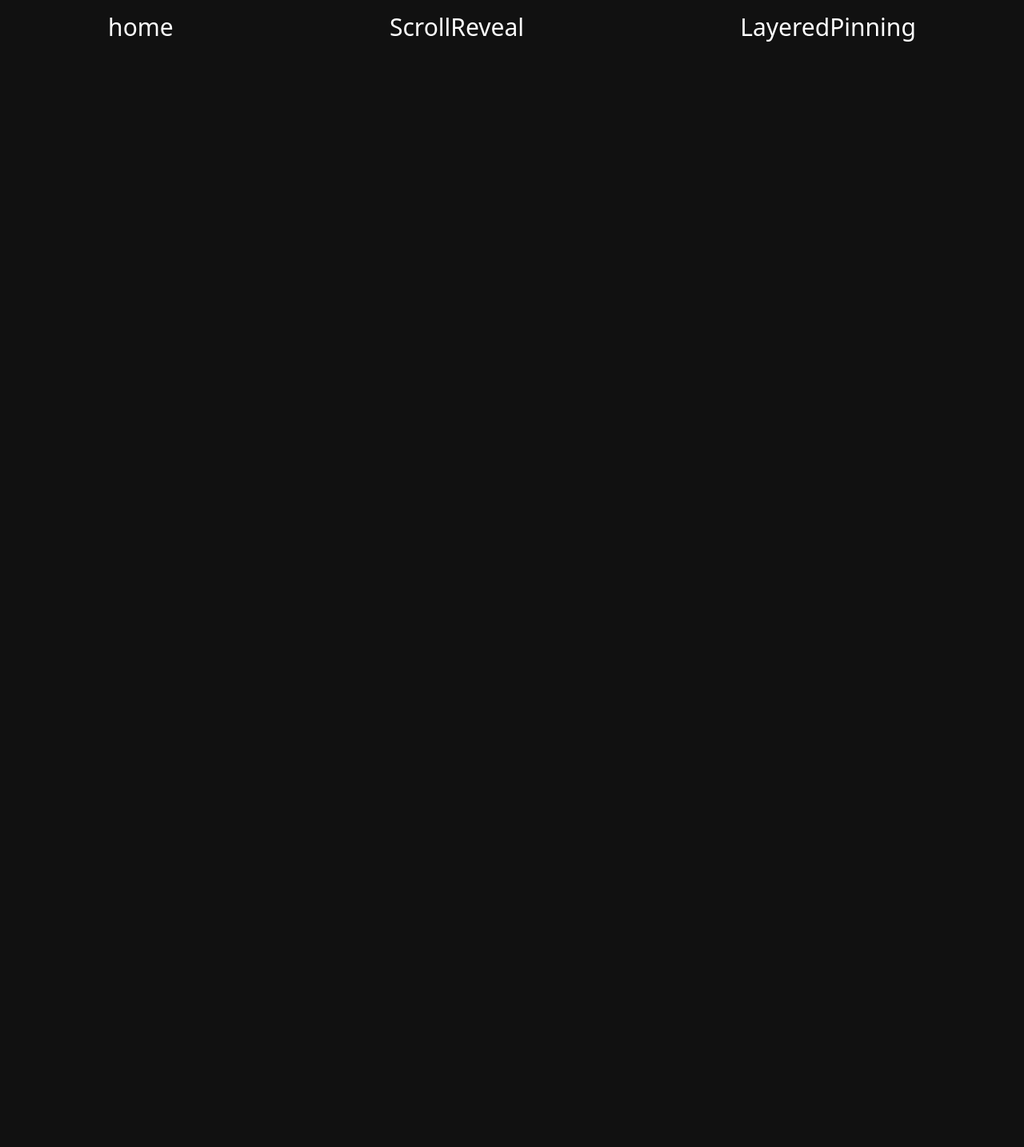
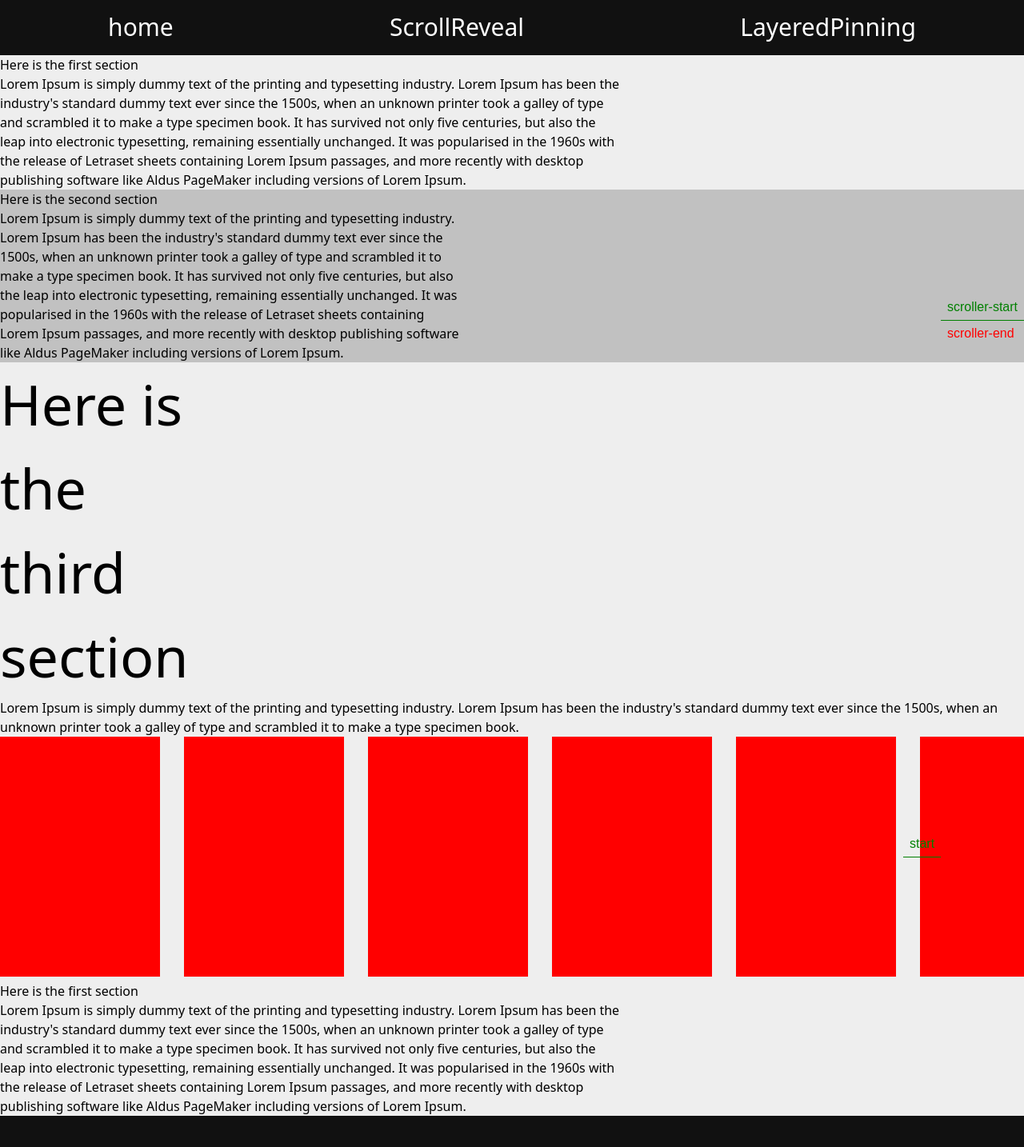
Before and after one commit to kumard3/react-gsap, a React (Create React App) app in the folder react-gsap-scrolltrigger/: page /LayeredPinning in a window 1280 px wide. Shown: the top 1434 px of the page at 80% size. Before the commit the page ends 800 px from the top, so only its background shows below. Built offline with nearby package versions, Linux system fonts and the light colour scheme.

Commit message:
layer pin

```diff
--- a/react-gsap-scrolltrigger/src/App.js
+++ b/react-gsap-scrolltrigger/src/App.js
@@ -18,7 +18,7 @@ function App() {
       </div> */}
 
       <Router>
-        <nav className="text-white h-[4.3rem] text-3xl  items-center flex justify-around ">
+        <nav className="text-white h-[4.3rem] text-3xl items-center flex justify-around ">
           <Link to="/">home</Link>
           <Link to="/ScrollReveal">ScrollReveal</Link>
           <Link to="/LayeredPinning">LayeredPinning</Link>
--- a/react-gsap-scrolltrigger/src/components/LayeredPinning.js
+++ b/react-gsap-scrolltrigger/src/components/LayeredPinning.js
@@ -1,28 +1,143 @@
-import React from "react";
+import React,{useEffect} from "react";
 import { gsap } from "gsap";
 import { ScrollTrigger } from "gsap/dist/ScrollTrigger";
+import '../styles/scrollReveal.css';
 export default function LayeredPinning() {
-  React.useEffect(() => {
-    gsap.registerPlugin(ScrollTrigger);
-    let sections = gsap.utils.toArray(".panel");
+  useEffect(() => {
 
-    gsap.to(sections, {
-      xPercent: -100 * (sections.length - 1),
-      ease: "none",
-      scrollTrigger: {
-        trigger: ".container",
-        pin: true,
-        scrub: 1,
-        snap: 1 / (sections.length - 1),
-        // base vertical scrolling on how wide the container is so it feels more natural.
-        start: "40% 60%",
-        // end: "+=3500",
-      }
-    });
-      }, []);
+    let sections = gsap.utils.toArray(".section3");
+    let boxees = gsap.utils.toArray('.boxees_holder');
+
+
+  gsap.to(boxees, {
+    x: () => { return -(sections[0].scrollWidth - document.documentElement.clientWidth) + "px" },
+    ease: "none",
+    scrollTrigger: {
+      trigger: boxees,
+      start: () => "center center",
+      end: () => { return "+=" + sections[0].scrollWidth },
+      scrub: true,
+      pin: '.wrapper',
+      markers: true,
+      anticipatePin: 1
+    }
+
+  });
+  console.log("+=" + sections[0].scrollWidth)
+
+  })
+
   return (
-    <div>
+    <>
+      {/* <div className="h-[150vh]">
+        <BasicTrigger />
+      </div>
+      <div className="min-h-[100vh]">
+        <ScrollReveal />
+      </div>
+     <div className="min-h-screen  text-emerald-50">
+        <LayeredPinning />
+      </div> */}
 
-    </div>
+      {/* <Router>
+        <nav className="text-white h-[4.3rem] text-3xl  items-center flex justify-around ">
+          <Link to="/">home</Link>
+          <Link to="/ScrollReveal">ScrollReveal</Link>
+          <Link to="/LayeredPinning">LayeredPinning</Link>
+        </nav>
+        <Routes>
+          <Route exact path="/" element={<BasicTrigger />} />
+          <Route exact path="/ScrollReveal" element={<ScrollReveal />} />
+          <Route exact path="/LayeredPinning" element={<LayeredPinning />} />
+        </Routes>
+      </Router> */}
+
+      <div className="wrapper">
+        <div className="section1">
+          <h1>Here is the first section</h1>
+          <p>
+            Lorem Ipsum is simply dummy text of the printing and typesetting
+            industry. Lorem Ipsum has been the industry's standard dummy text
+            ever since the 1500s, when an unknown printer took a galley of type
+            and scrambled it to make a type specimen book. It has survived not
+            only five centuries, but also the leap into electronic typesetting,
+            remaining essentially unchanged. It was popularised in the 1960s
+            with the release of Letraset sheets containing Lorem Ipsum passages,
+            and more recently with desktop publishing software like Aldus
+            PageMaker including versions of Lorem Ipsum.
+          </p>
+        </div>
+
+        <div className="section2">
+          <h1>Here is the second section</h1>
+          <p>
+            Lorem Ipsum is simply dummy text of the printing and typesetting
+            industry. Lorem Ipsum has been the industry's standard dummy text
+            ever since the 1500s, when an unknown printer took a galley of type
+            and scrambled it to make a type specimen book. It has survived not
+            only five centuries, but also the leap into electronic typesetting,
+            remaining essentially unchanged. It was popularised in the 1960s
+            with the release of Letraset sheets containing Lorem Ipsum passages,
+            and more recently with desktop publishing software like Aldus
+            PageMaker including versions of Lorem Ipsum.
+          </p>
+        </div>
+
+        <div className="section3">
+          <div className="section-heading">Here is the third section</div>
+          <p>
+            Lorem Ipsum is simply dummy text of the printing and typesetting
+            industry. Lorem Ipsum has been the industry's standard dummy text
+            ever since the 1500s, when an unknown printer took a galley of type
+            and scrambled it to make a type specimen book.{" "}
+          </p>
+
+          <div className="boxees_holder">
+            <div className="boxe"></div>
+
+            <div className="boxe"></div>
+
+            <div className="boxe"></div>
+
+            <div className="boxe"></div>
+
+            <div className="boxe"></div>
+
+            <div className="boxe"></div>
+
+            <div className="boxe"></div>
+
+            <div className="boxe"></div>
+
+            <div className="boxe"></div>
+
+            <div className="boxe"></div>
+
+            <div className="boxe"></div>
+
+            <div className="boxe"></div>
+
+            <div className="boxe"></div>
+
+            <div className="boxe"></div>
+          </div>
+        </div>
+
+        <div className="section1">
+          <h1>Here is the first section</h1>
+          <p>
+            Lorem Ipsum is simply dummy text of the printing and typesetting
+            industry. Lorem Ipsum has been the industry's standard dummy text
+            ever since the 1500s, when an unknown printer took a galley of type
+            and scrambled it to make a type specimen book. It has survived not
+            only five centuries, but also the leap into electronic typesetting,
+            remaining essentially unchanged. It was popularised in the 1960s
+            with the release of Letraset sheets containing Lorem Ipsum passages,
+            and more recently with desktop publishing software like Aldus
+            PageMaker including versions of Lorem Ipsum.
+          </p>
+        </div>
+      </div>
+    </>
   );
 }
--- a/react-gsap-scrolltrigger/src/index.css
+++ b/react-gsap-scrolltrigger/src/index.css
@@ -1,13 +1,13 @@
 @tailwind base;
 @tailwind components;
 @tailwind utilities;
+
+body {
+  background-color: #111;
+
+}
 .box.active {
     background-color: blue;
-  }
-
-  body {
-    background-color: #111;
-
   }
 
   .panel {
@@ -61,10 +61,6 @@
     position: absolute;
     left: 600px;
     top: 0px;
-  /*   visibility: hidden; */
+    visibility: hidden;
     background-color: #777;
   }
-
-  .r{
-    will-change: transform;
-  }
--- /dev/null
+++ b/react-gsap-scrolltrigger/src/styles/scrollReveal.css
@@ -0,0 +1,32 @@
+
+  .section1 {
+    background: #eee;
+    padding-right: 500px;
+  }
+
+  .section2 {
+    background: #c1c1c1;
+    padding-right: 700px;
+  }
+
+  .section3 {
+    background: #eee;
+    overflow: hidden;
+  }
+
+  .section-heading {
+    font-size: 70px;
+    padding-right: 1000px
+  }
+
+  .boxees_holder {
+    height: 300px;
+    display: inline-flex;
+    gap: 30px;
+  }
+
+  .boxees_holder .boxe {
+    width: 200px;
+    height: 100%;
+    background: #ff0000;
+  }
```
